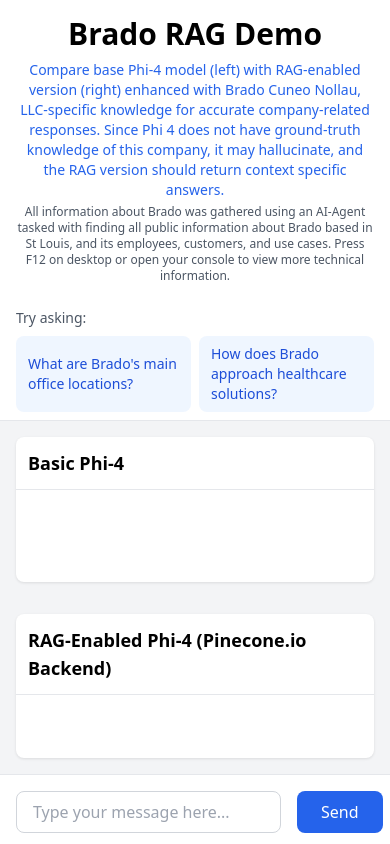
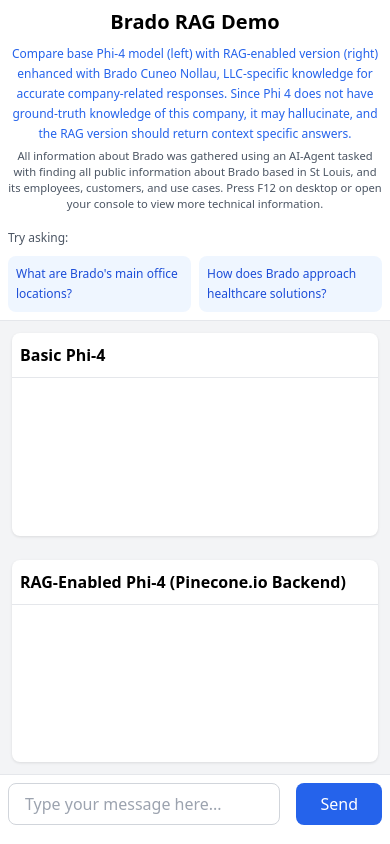
Before and after one commit to twolven/brado-rag-demo, a plain HTML site: page index.html in a window 390 px wide. Drawn offline with nearby package versions, Linux system fonts and the light colour scheme; a script that the page names is missing.

Commit message:
Update index.html

```diff
--- a/index.html
+++ b/index.html
@@ -164,6 +164,8 @@
                 display: flex;
                 flex-direction: column;
                 height: calc(100vh - var(--header-height) - var(--input-height));
+                padding: 0.5rem;
+                gap: 0.5rem;
             }
 
             .model-window {
@@ -172,14 +174,77 @@
                 max-height: calc((100vh - var(--header-height) - var(--input-height)) / 2);
                 overflow: hidden;
             }
+
+            /* Adjust header text sizes */
+            h1.text-3xl {
+                font-size: 1.5rem;
+            }
+
+            /* Adjust description text */
+            .text-sm {
+                font-size: 0.75rem;
+            }
+
+            .text-xs {
+                font-size: 0.7rem;
+            }
+
+            /* Make chat messages more compact */
+            .message {
+                margin: 5px;
+                padding: 8px;
+                max-width: 90%;
+            }
+
+            /* Adjust model window headers */
+            .model-window h2 {
+                font-size: 1rem;
+                padding: 0.5rem;
+            }
+
+            /* Make chat windows more compact */
+            .chat-window {
+                padding: 0.5rem;
+            }
+
+            /* Adjust suggested questions */
+            .question-btn {
+                font-size: 0.75rem;
+                padding: 0.5rem;
+            }
+
+            /* Adjust spacing in header */
+            header.p-4 {
+                padding: 0.75rem;
+            }
+
+            /* Adjust input form */
+            .p-4 {
+                padding: 0.75rem;
+            }
+        }
+
+        /* Additional adjustment for very small screens */
+        @media (max-width: 375px) {
+            h1.text-3xl {
+                font-size: 1.25rem;
+            }
+
+            .text-sm {
+                font-size: 0.7rem;
+            }
+
+            .text-xs {
+                font-size: 0.65rem;
+            }
         }
     </style>
 </head>
 <body>
     <div class="app-container bg-gray-100">
         <!-- Header -->
-        <header class="bg-white shadow-sm p-4">
-            <h1 class="text-3xl font-bold text-center mb-2">Brado RAG Demo</h1>
+        <header class="bg-white shadow-sm p-2 md:p-4">
+            <h1 class="text-xl md:text-3xl font-bold text-center mb-2">Brado RAG Demo</h1>
             <div class="max-w-4xl mx-auto text-center">
                 <p class="text-sm text-blue-600 mb-1">Compare base Phi-4 model (left) with RAG-enabled version (right) enhanced with Brado Cuneo Nollau, LLC-specific knowledge for accurate company-related responses. Since Phi 4 does not have ground-truth knowledge of this company, it may hallucinate, and the RAG version should return context specific answers.</p>
                 <p class="text-xs text-gray-600">All information about Brado was gathered using an AI-Agent tasked with finding all public information about Brado based in St Louis, and its employees, customers, and use cases. Press F12 on desktop or open your console to view more technical information.</p>
@@ -187,7 +252,7 @@
         </header>
 
         <!-- Suggested Questions -->
-        <div class="suggested-questions px-4 py-2 bg-white border-b">
+        <div class="suggested-questions px-2 md:px-4 py-2 bg-white border-b">
             <p class="text-sm text-gray-600 mb-2">Try asking:</p>
             <div class="grid grid-cols-2 md:grid-cols-4 gap-2" id="suggestions-container">
                 <!-- Questions will be dynamically inserted here -->
@@ -210,7 +275,7 @@
         </div>
 
         <!-- Input Form -->
-        <div class="bg-white border-t p-4" style="height: var(--input-height)">
+        <div class="bg-white border-t p-2 md:p-4" style="height: var(--input-height)">
             <form id="chat-form" class="flex gap-4 max-w-4xl mx-auto">
                 <input
                     type="text"
```
